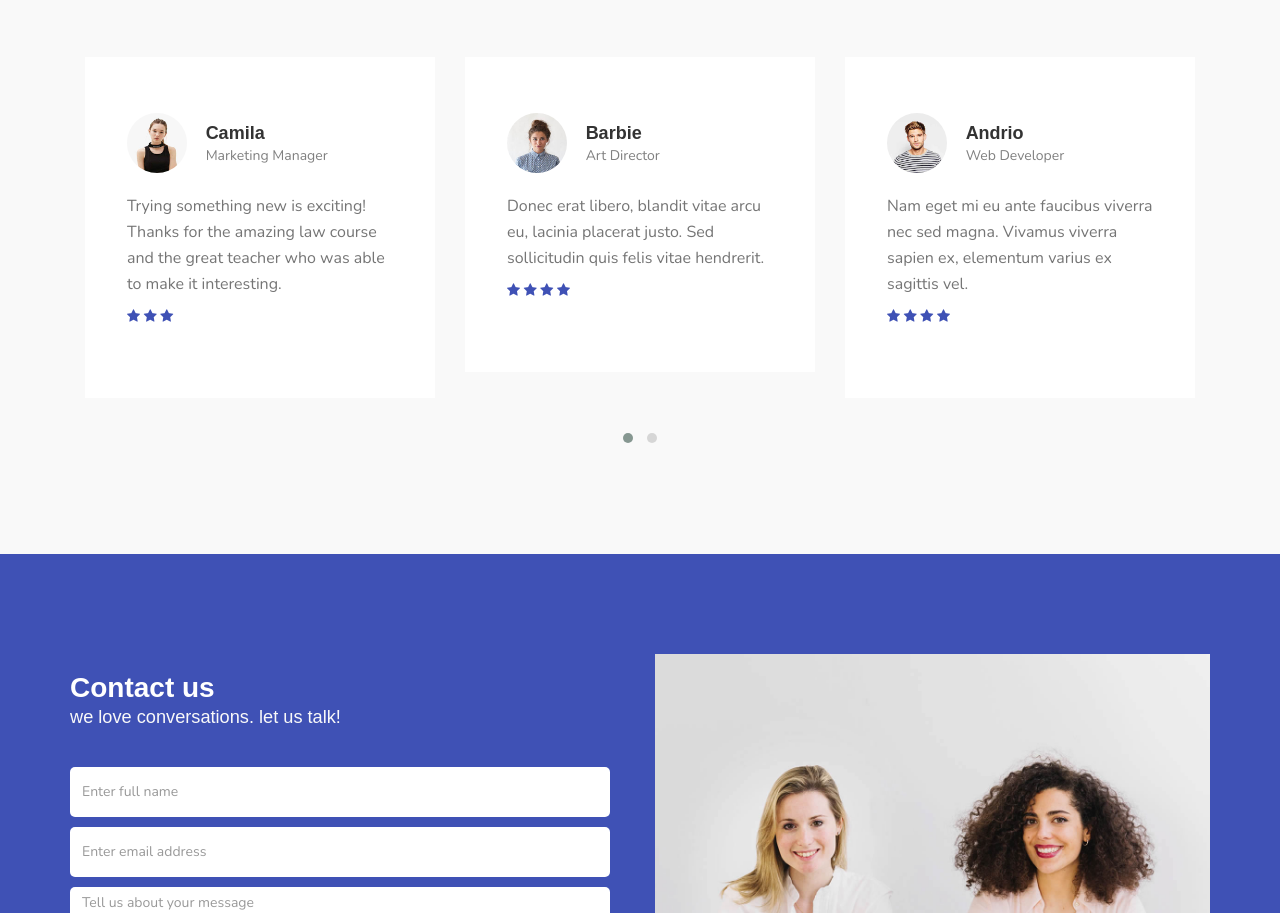
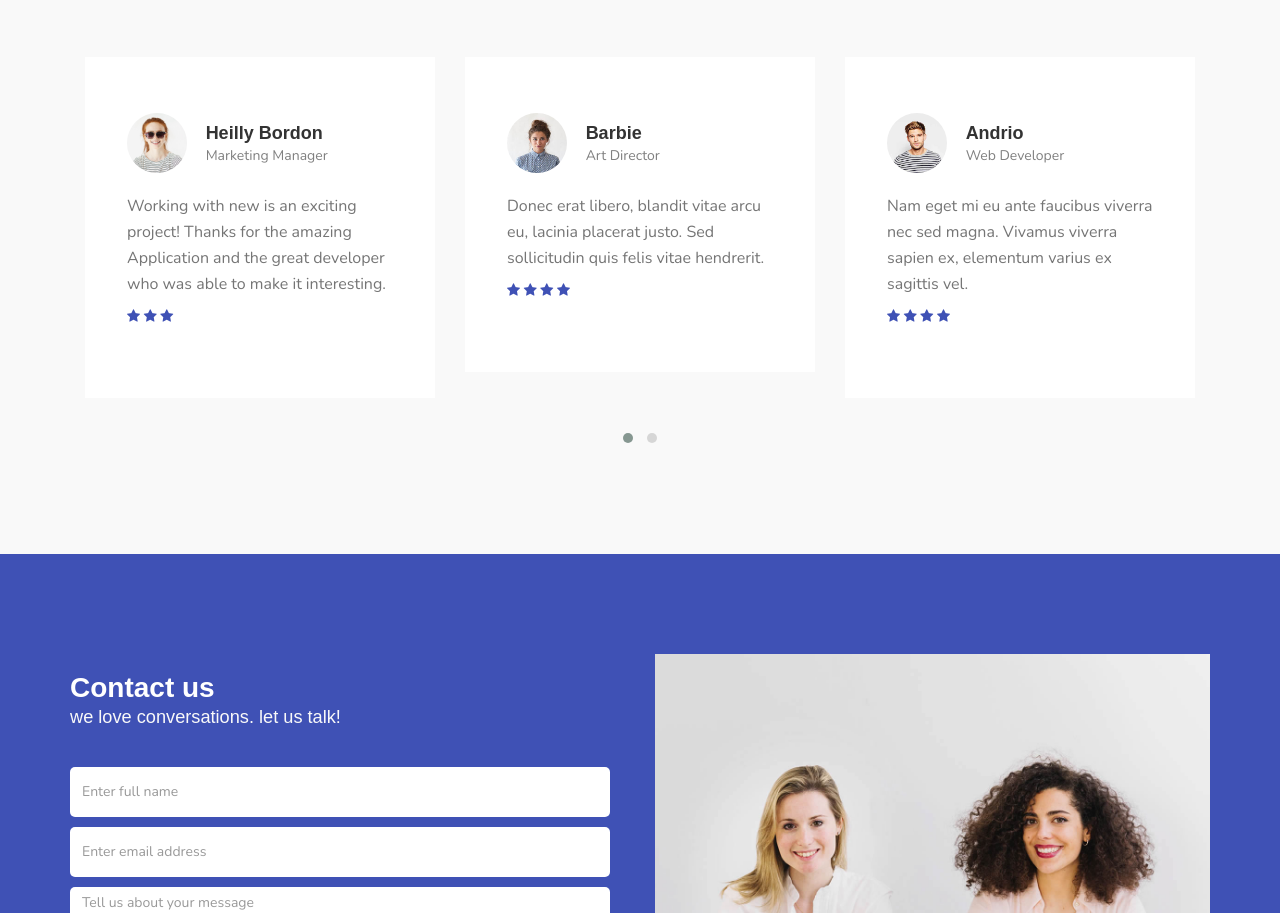
Before and after one commit to Pdrocks/hacktober_template001, a plain HTML site: page index.html in a window 1280 px wide. Shown: the part 3632-4545 px from the top of the page. Drawn offline with nearby package versions, Linux system fonts and the light colour scheme; a web font is replaced by a local one.

Commit message:
Added one more Testimonial in index.html

```diff
--- a/index.html
+++ b/index.html
@@ -497,13 +497,13 @@ https://templatemo.com/tm-516-known
                               <div class="col-md-4 col-sm-4">
                                    <div class="item">
                                         <div class="tst-image">
-                                             <img src="images/tst-image2.jpg" class="img-responsive" alt="">
+                                             <img src="images/women.jpg" class="img-responsive" alt="">
                                         </div>
                                         <div class="tst-author">
-                                             <h4>Camila</h4>
+                                             <h4>Heilly Bordon</h4>
                                              <span>Marketing Manager</span>
                                         </div>
-                                        <p>Trying something new is exciting! Thanks for the amazing law course and the great teacher who was able to make it interesting.</p>
+                                        <p>Working with new is an exciting project! Thanks for the amazing Application and the great developer who was able to make it interesting.</p>
                                         <div class="tst-rating">
                                              <i class="fa fa-star"></i>
                                              <i class="fa fa-star"></i>
```
